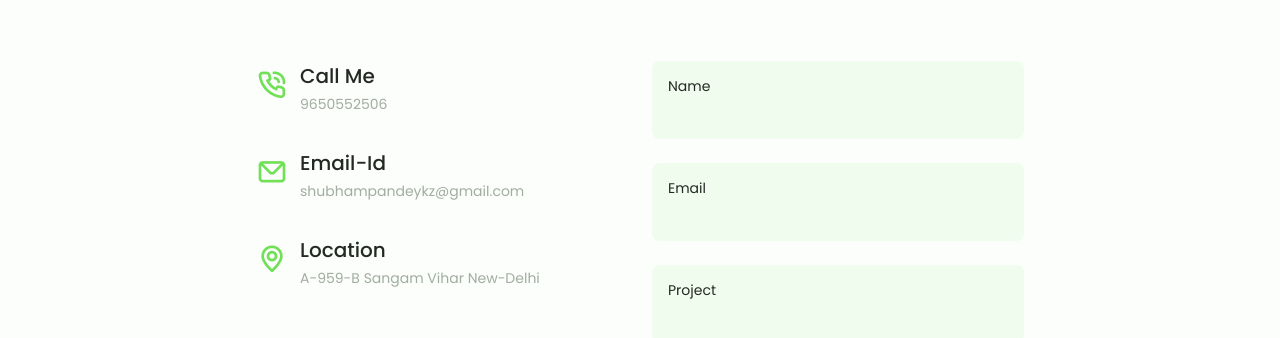
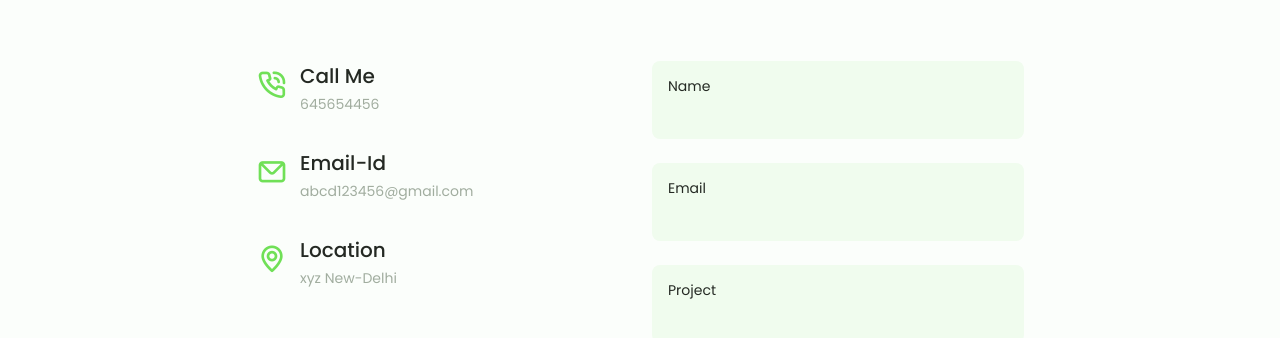
Before and after one commit to Shubhamkz/Portfolio, a plain HTML site: page index.html in a window 1280 px wide. Shown: the part 4684-5022 px from the top of the page. Drawn offline with nearby package versions, Linux system fonts and the light colour scheme.

Commit message:
readme file and contact details changed

```diff
--- a/index.html
+++ b/index.html
@@ -709,7 +709,7 @@
 
                             <div>
                                 <h3 class="contact__title">Call Me</h3>
-                                <span class="contact__subtitle">9650552506</span>
+                                <span class="contact__subtitle">645654456</span>
                             </div>
                            </div>
 
@@ -718,7 +718,7 @@
 
                             <div>
                                 <h3 class="contact__title">Email-Id</h3>
-                                <span class="contact__subtitle">shubhampandeykz@gmail.com</span>
+                                <span class="contact__subtitle">abcd123456@gmail.com</span>
                             </div>
                            </div>
 
@@ -727,7 +727,7 @@
 
                             <div>
                                 <h3 class="contact__title">Location</h3>
-                                <span class="contact__subtitle">A-959-B Sangam Vihar New-Delhi</span>
+                                <span class="contact__subtitle">xyz New-Delhi</span>
                             </div>
                            </div>
 
```
Also changed, not shown: 1 other file.
